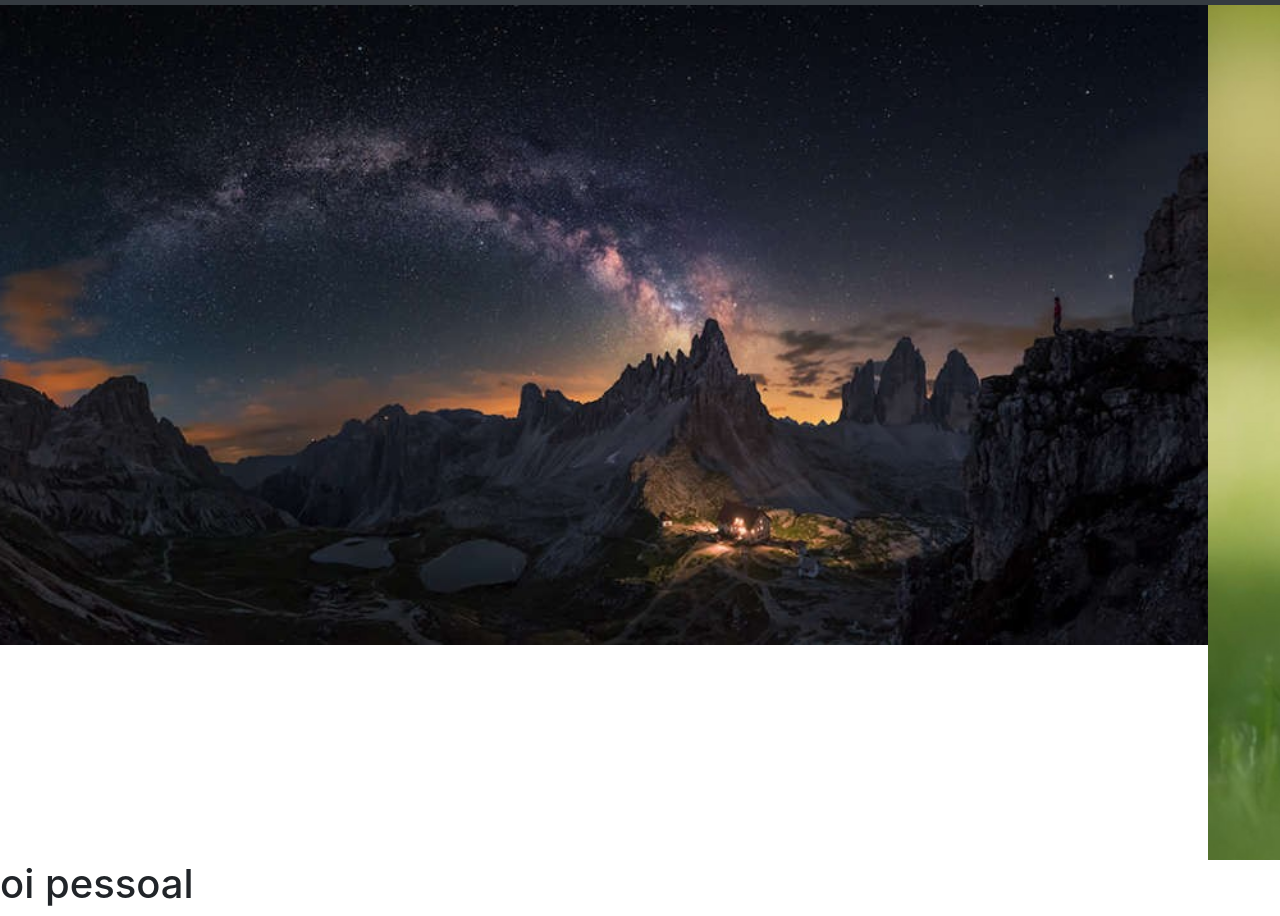
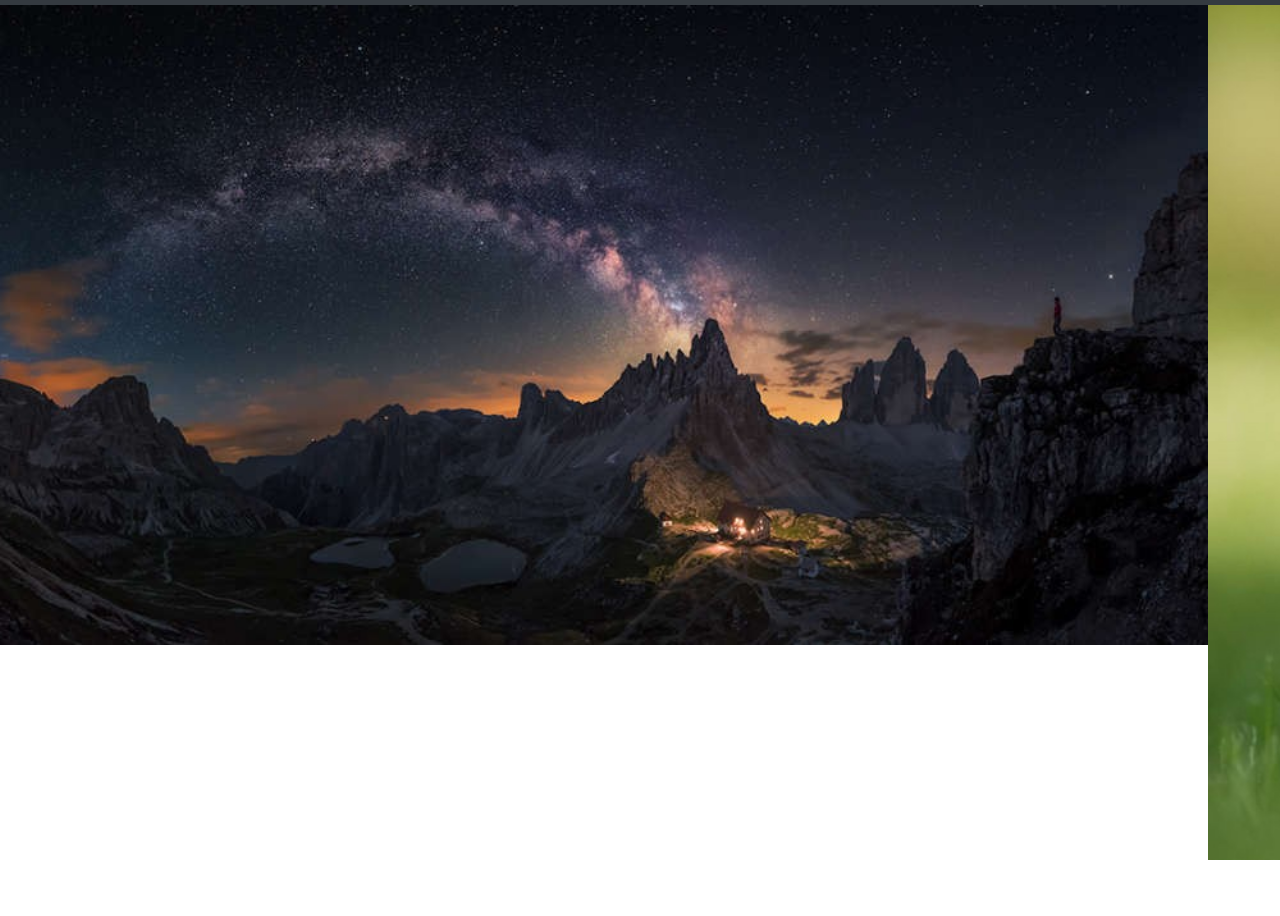
Before and after one commit to konvexej/site-konvex, a website: page index.html in a window 1280 px wide. Shown: the part 51-967 px from the top of the page. After the commit the page ends 911 px from the top, so only its background shows below. Drawn offline with nearby package versions, Linux system fonts and the light colour scheme.

Commit message:
oi pessoal

```diff
--- a/index.html
+++ b/index.html
@@ -58,7 +58,6 @@
       </div>
 
 
-      <h1>oi pessoal</h1>
 
     <script src="node_modules/jquery/dist/jquery.js"></script>
     <script src="node_modules/popper.js/dist/popper.js"></script>
```
